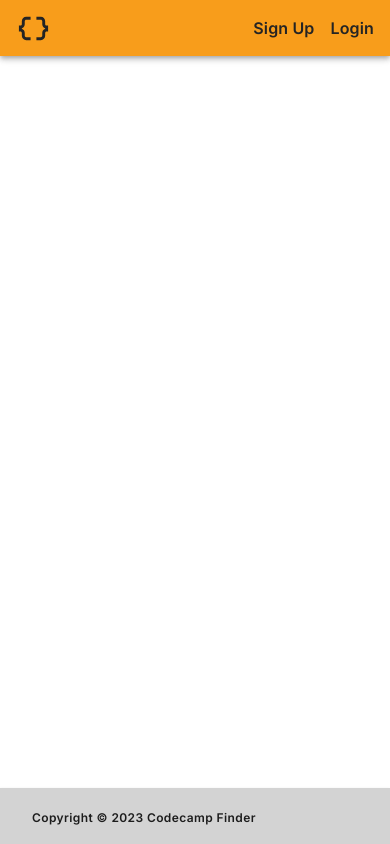
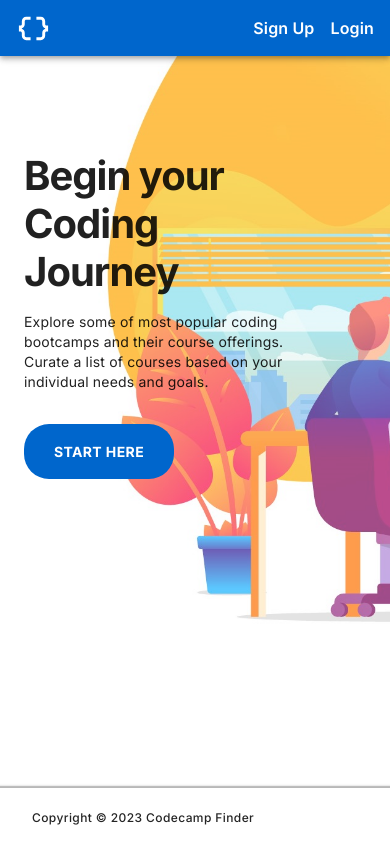
Before and after one commit to amgauthier1992/codecampfinder-client, a React (Create React App) app: page / in a window 390 px wide. Built offline with nearby package versions, Linux system fonts and the light colour scheme.

Commit message:
adds responsive Home page content, adjustments to color palette to use blue spectrum instead of orange as primary

```diff
--- a/src/index.css
+++ b/src/index.css
@@ -1,11 +1,18 @@
+* {
+  box-sizing: border-box;
+}
+
+html,
+body,
+#root {
+  height: 100%;
+}
+
 body {
   margin: 0;
+  padding: 0;
   font-family: -apple-system, BlinkMacSystemFont, 'Segoe UI', 'Roboto', 'Oxygen', 'Ubuntu',
     'Cantarell', 'Fira Sans', 'Droid Sans', 'Helvetica Neue', sans-serif;
   -webkit-font-smoothing: antialiased;
   -moz-osx-font-smoothing: grayscale;
 }
-
-code {
-  font-family: source-code-pro, Menlo, Monaco, Consolas, 'Courier New', monospace;
-}
--- a/src/layouts/Footer/index.js
+++ b/src/layouts/Footer/index.js
@@ -11,7 +11,8 @@ const Footer = () => {
       <Container maxWidth='xxl'>
         <Typography
           align='center'
-          fontWeight={600}
+          color='common.black'
+          fontWeight={500}
           variant='caption1'
         >
           Copyright © {new Date().getFullYear()} Codecamp Finder
--- a/src/layouts/Footer/styles.js
+++ b/src/layouts/Footer/styles.js
@@ -1,6 +1,7 @@
 const styles = {
   Paper: () => ({
-    backgroundColor: '#d3d3d3',
+    boxShadow:
+      '0px 2px 1px 4px rgba(0,0,0,0.2),0px 1px 1px 0px rgba(0,0,0,0.14),0px 1px 3px 3px rgba(0,0,0,0.12)',
     bottom: 0,
     marginTop: 'auto',
     padding: '1rem',
--- a/src/layouts/Header/index.js
+++ b/src/layouts/Header/index.js
@@ -6,7 +6,7 @@ import styles from './styles';
 
 const Header = () => {
   return (
-    <AppBar position='static'>
+    <AppBar position='sticky'>
       <Container maxWidth='xxl'>
         <Toolbar
           disableGutters
--- a/src/pages/Home/index.js
+++ b/src/pages/Home/index.js
@@ -1,18 +1,52 @@
-import { Container } from '@mui/material';
-import styles from './styles';
 import Header from '../../layouts/Header';
 import Footer from '../../layouts/Footer';
+import { Box, Button, Stack, Typography } from '@mui/material';
+import { Link as ReactRouterLink } from 'react-router-dom';
+import styles from './styles';
+import theme from '../../theme';
 
 const Home = () => {
   return (
-    <Container
-      maxWidth='xxl'
-      sx={styles.Container}
-    >
+    <>
       <Header />
-      {/* content */}
+      <Stack
+        direction='column'
+        spacing={2}
+        sx={styles.ContentWrapper(theme)}
+      >
+        <Typography
+          variant='h2'
+          fontWeight={800}
+          sx={styles.ContentTitle}
+        >
+          Begin your Coding Journey
+        </Typography>
+        <Typography
+          variant='body2'
+          fontWeight={400}
+        >
+          Explore some of most popular coding bootcamps and their course offerings. Curate a list of
+          courses based on your individual needs and goals.
+        </Typography>
+        <Button
+          component={ReactRouterLink}
+          to='/sign-up'
+          sx={styles.Cta}
+          variant='contained'
+        >
+          Start Here
+        </Button>
+      </Stack>
+      <Box sx={styles.ImgWrapper}>
+        <Box
+          alt='Man sitting at desk using desktop comnputer'
+          component='img'
+          src={`${process.env.PUBLIC_URL}/codecamp.jpg`}
+          sx={styles.Image}
+        />
+      </Box>
       <Footer />
-    </Container>
+    </>
   );
 };
 
--- a/src/pages/Home/styles.js
+++ b/src/pages/Home/styles.js
@@ -1,10 +1,57 @@
 const styles = {
-  Container: {
-    '&.MuiContainer-root': {
-      height: '100vh',
-      padding: 0
+  ContentTitle: () => ({
+    fontSize: '40px'
+  }),
+  ContentWrapper: ({ breakpoints }) => ({
+    display: 'block',
+    marginLeft: '1.5rem',
+    marginRight: '1.5rem',
+    paddingTop: '6rem',
+    width: '288px',
+    [breakpoints.up('sm')]: {
+      width: '200px'
+    },
+    [breakpoints.up('768')]: {
+      paddingTop: '11rem',
+      width: '290px'
+    },
+    [breakpoints.up('md')]: {
+      width: '340px !important' //This is being overriden w/o !important (?) Can't use exact px in combination with predefined breakpoints ('sm', 'md' etc.) MUI limitation?
+    },
+    [breakpoints.up('lg')]: {
+      marginLeft: '6rem',
+      width: '400px !important'
     }
-  }
+  }),
+  Cta: () => ({
+    borderRadius: '25px',
+    fontWeight: 700,
+    height: '55px',
+    width: '150px',
+    '&.MuiButtonBase-root': { marginTop: '2rem' }
+  }),
+  Image: ({ breakpoints }) => ({
+    opacity: 0.7,
+    width: '90%',
+    height: '100%',
+    objectFit: 'cover',
+    display: 'block',
+    marginLeft: 'auto',
+    [breakpoints.up('600')]: {
+      opacity: 1
+    }
+  }),
+  ImgWrapper: ({ breakpoints }) => ({
+    position: 'absolute',
+    zIndex: -100,
+    top: '56px',
+    bottom: '56px',
+    overflow: 'hidden',
+    width: '100%',
+    [breakpoints.up('sm')]: {
+      top: '64px'
+    }
+  })
 };
 
 export default styles;
--- a/src/theme/breakpoints.js
+++ b/src/theme/breakpoints.js
@@ -1,5 +1,5 @@
 const breakpoints = {
-  keys: ['xs', 'sm', 'md', 'lg', 'xl'],
+  keys: ['xs', 'sm', 'md', 'lg', 'xl', 'xxl'],
   values: {
     xs: 0,
     sm: 600,
--- a/src/theme/palette.js
+++ b/src/theme/palette.js
@@ -1,16 +1,23 @@
 const palette = {
   mode: 'light',
   primary: {
+    /* Old Blues */
+    // dark: '#4682b4',
+    // light: '#add8e6',
+    // main: '#1e90ff',
+
+    /* New Blues */
+    dark: '#003366',
+    light: '#66ccff',
+    main: '#0066cc',
+    contrastText: '#ffffff'
+  },
+  /* Orange- Previous primary palette choice */
+  secondary: {
     dark: '#f5821e',
-    light: '#faa819',
+    light: '#fcead6', //'#faa819',
     main: '#f89d1b',
     contrastText: '#242424'
-  },
-  secondary: {
-    dark: '#4682b4',
-    light: '#add8e6',
-    main: '#1e90ff',
-    contrastText: '#ffffff'
   },
   error: {
     dark: '#c62828',
```
Also changed, not shown: .eslintrc.json, public/codecamp.jpg (added).
